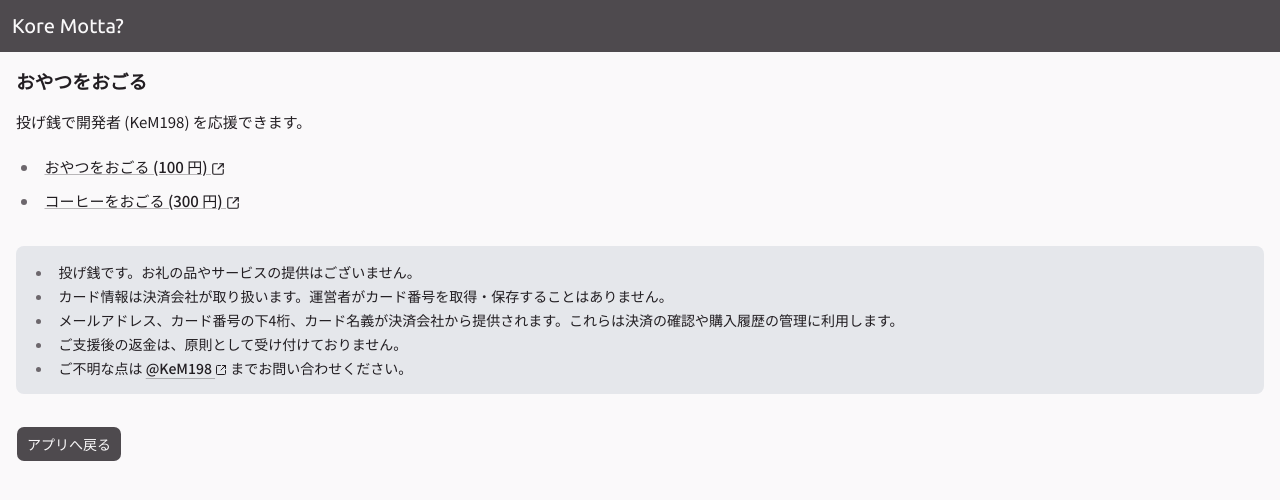
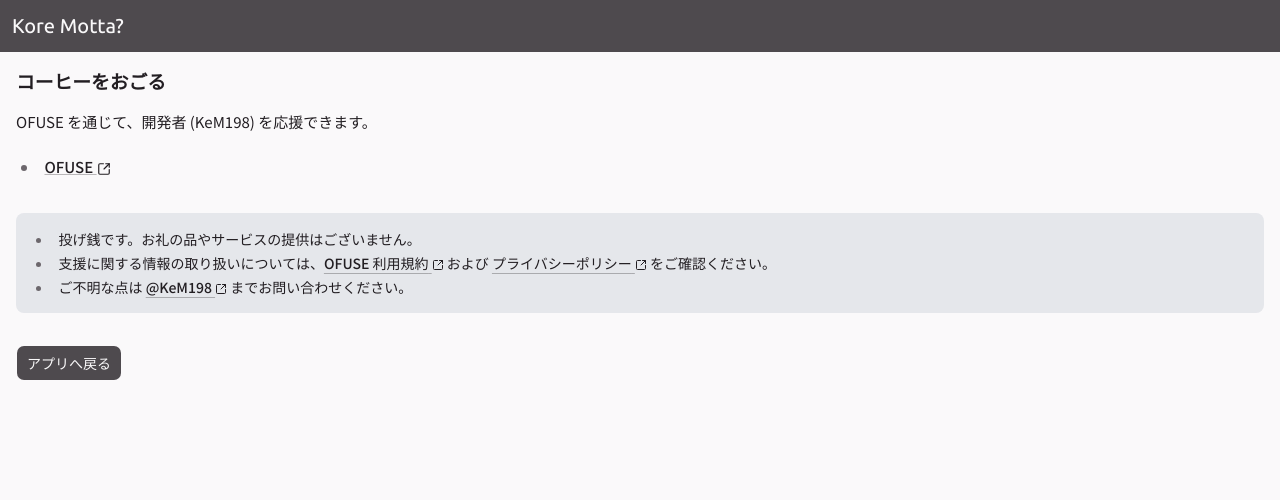
Before and after one commit to kem198/kore-motta, a Next.js app: page /tip in a window 1280 px wide. Shown: the top 500 px of the page. Built offline with nearby package versions, Linux system fonts and the light colour scheme; a web font is replaced by a local one.

Commit message:
fix: update TipPage content and links for donation options

```diff
--- a/src/app/tip/page.tsx
+++ b/src/app/tip/page.tsx
@@ -11,26 +11,16 @@ export default function TipPage() {
       <TodoAppHeader />
       <div className={cn(TYPESET_CLASS_NAME, "flex flex-col gap-8 p-4")}>
         <div>
-          <h2>おやつをおごる</h2>
-          <p>投げ銭で開発者 (KeM198) を応援できます。</p>
+          <h2>コーヒーをおごる</h2>
+          <p>OFUSE を通じて、開発者 (KeM198) を応援できます。</p>
           <ul>
             <li>
               <a
-                href="https://buy.stripe.com/4gMeVcfXo0mg5qb9vh48001"
+                href="https://ofuse.me/kem198"
                 target="_blank"
                 rel="noopener noreferrer"
               >
-                おやつをおごる (100 円){" "}
-                <SquareArrowOutUpRightIcon className="inline size-3.5 align-middle" />
-              </a>
-            </li>
-            <li>
-              <a
-                href="https://buy.stripe.com/7sY9ASfXod929Gr36T48000"
-                target="_blank"
-                rel="noopener noreferrer"
-              >
-                コーヒーをおごる (300 円){" "}
+                OFUSE{" "}
                 <SquareArrowOutUpRightIcon className="inline size-3.5 align-middle" />
               </a>
             </li>
@@ -41,12 +31,28 @@ export default function TipPage() {
           <ul className="mt-0 space-y-1 *:mt-0">
             <li>投げ銭です。お礼の品やサービスの提供はございません。</li>
             <li>
-              カード情報は決済会社が取り扱います。運営者がカード番号を取得・保存することはありません。
+              支援に関する情報の取り扱いについては、
+              <a
+                href="https://ofuse.me/terms"
+                target="_blank"
+                rel="noopener noreferrer"
+                className="underline underline-offset-4"
+              >
+                OFUSE 利用規約{" "}
+                <SquareArrowOutUpRightIcon className="inline size-3 align-middle" />
+              </a>{" "}
+              および{" "}
+              <a
+                href="https://sozi.co.jp/privacy"
+                target="_blank"
+                rel="noopener noreferrer"
+                className="underline underline-offset-4"
+              >
+                プライバシーポリシー{" "}
+                <SquareArrowOutUpRightIcon className="inline size-3 align-middle" />
+              </a>{" "}
+              をご確認ください。
             </li>
-            <li>
-              メールアドレス、カード番号の下4桁、カード名義が決済会社から提供されます。これらは決済の確認や購入履歴の管理に利用します。
-            </li>
-            <li>ご支援後の返金は、原則として受け付けておりません。</li>
             <li>
               ご不明な点は{" "}
               <a
@@ -64,7 +70,7 @@ export default function TipPage() {
         </div>
 
         <div>
-          <Link href={"/"} className={cn(buttonVariants(), "no-underline")}>
+          <Link href="/" className={cn(buttonVariants(), "no-underline")}>
             アプリへ戻る
           </Link>
         </div>
```
